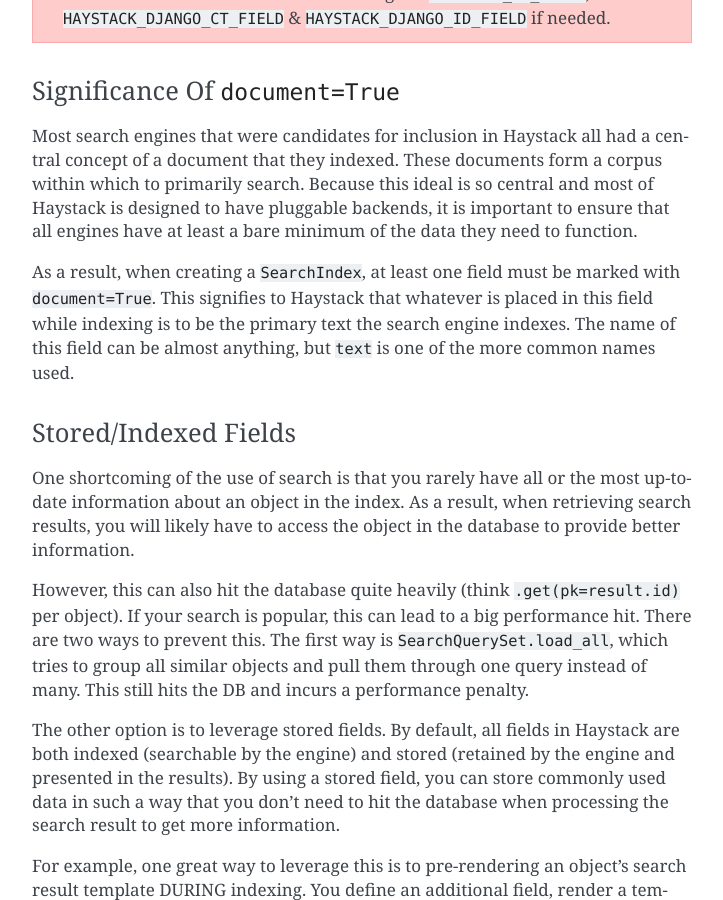
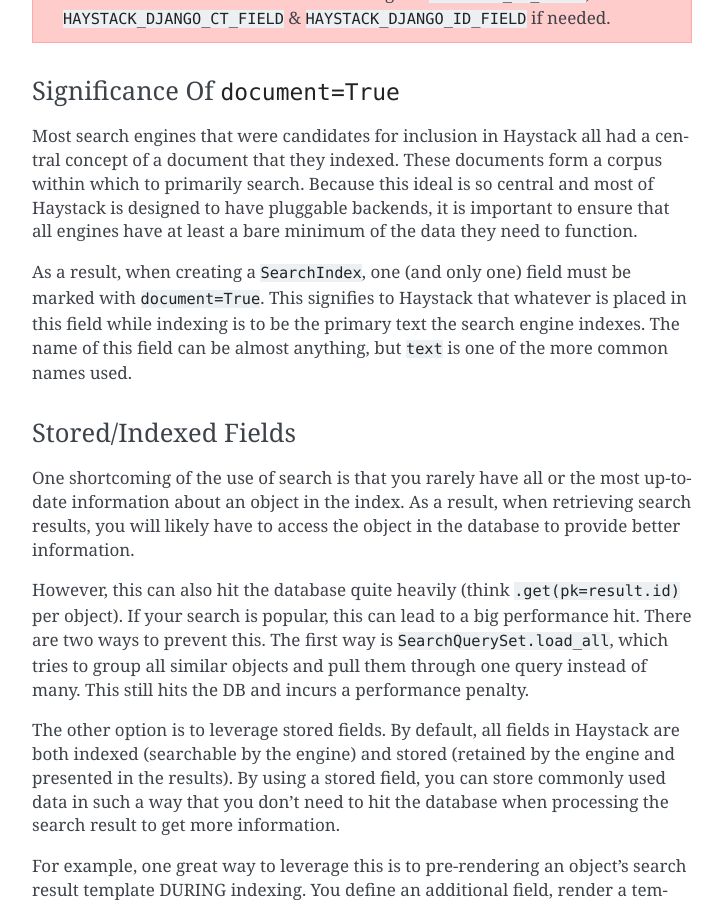
Before and after one commit to django-haystack/django-haystack, a Sphinx documentation site: the page built from docs/searchindex_api.rst, in a window 1280 px wide and 900 px high, scrolled down 1597 px. Shown: the whole window, without its empty margins (388-1111 px from the left). Built offline with Sphinx 7.4.7, drawn with Linux system fonts in a browser that asks for light colours; pages that are not in the unit, such as notebooks, are missing from menus.

Commit message:
fix misprint in searchindex_api.rst

```diff
--- a/docs/searchindex_api.rst
+++ b/docs/searchindex_api.rst
@@ -88,11 +88,11 @@
 Haystack is designed to have pluggable backends, it is important to ensure that
 all engines have at least a bare minimum of the data they need to function.
 
-As a result, when creating a ``SearchIndex``, at least one field must be marked
-with ``document=True``. This signifies to Haystack that whatever is placed in
-this field while indexing is to be the primary text the search engine indexes.
-The name of this field can be almost anything, but ``text`` is one of the
-more common names used.
+As a result, when creating a ``SearchIndex``, one (and only one) field must be
+marked with ``document=True``. This signifies to Haystack that whatever is
+placed in this field while indexing is to be the primary text the search engine
+indexes. The name of this field can be almost anything, but ``text`` is one of
+the more common names used.
 
 
 Stored/Indexed Fields
```
